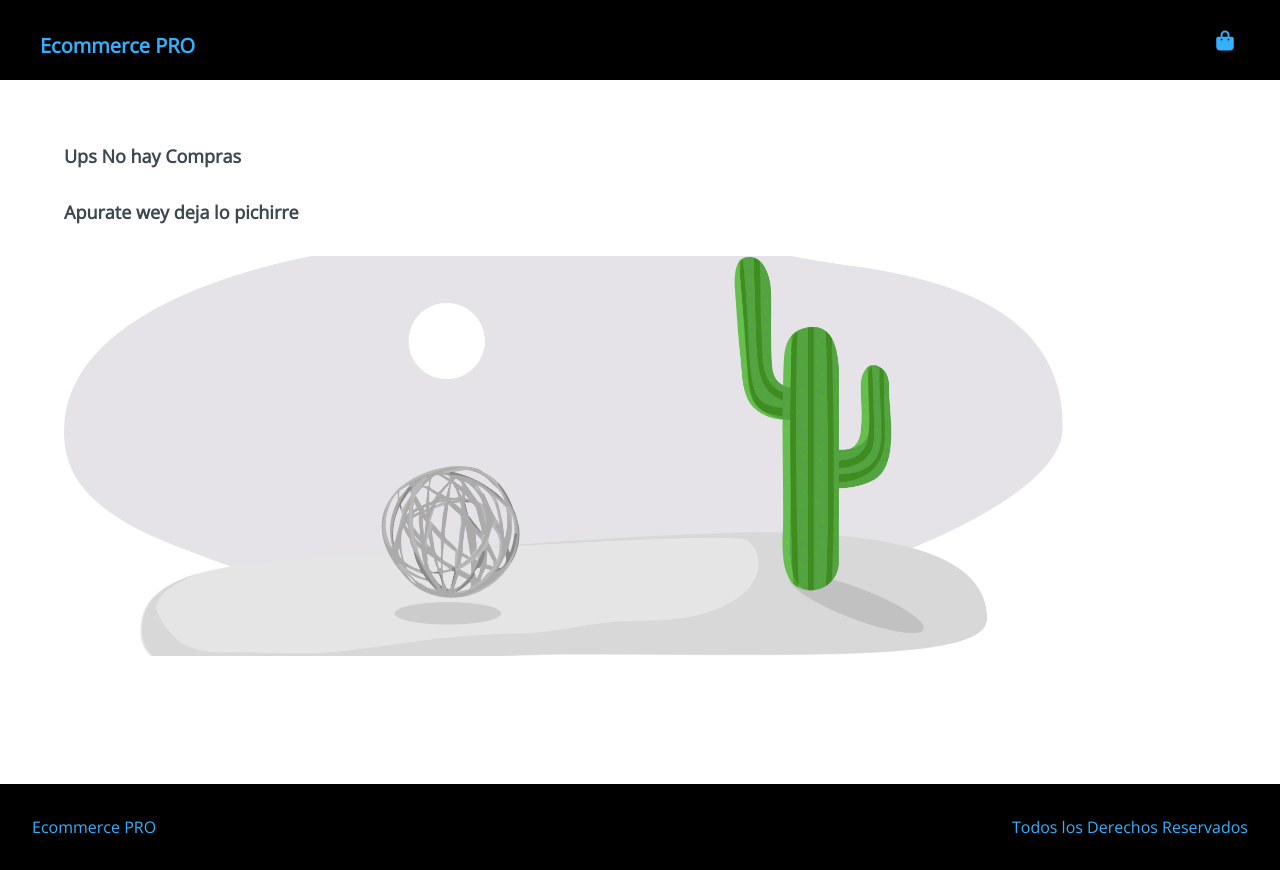
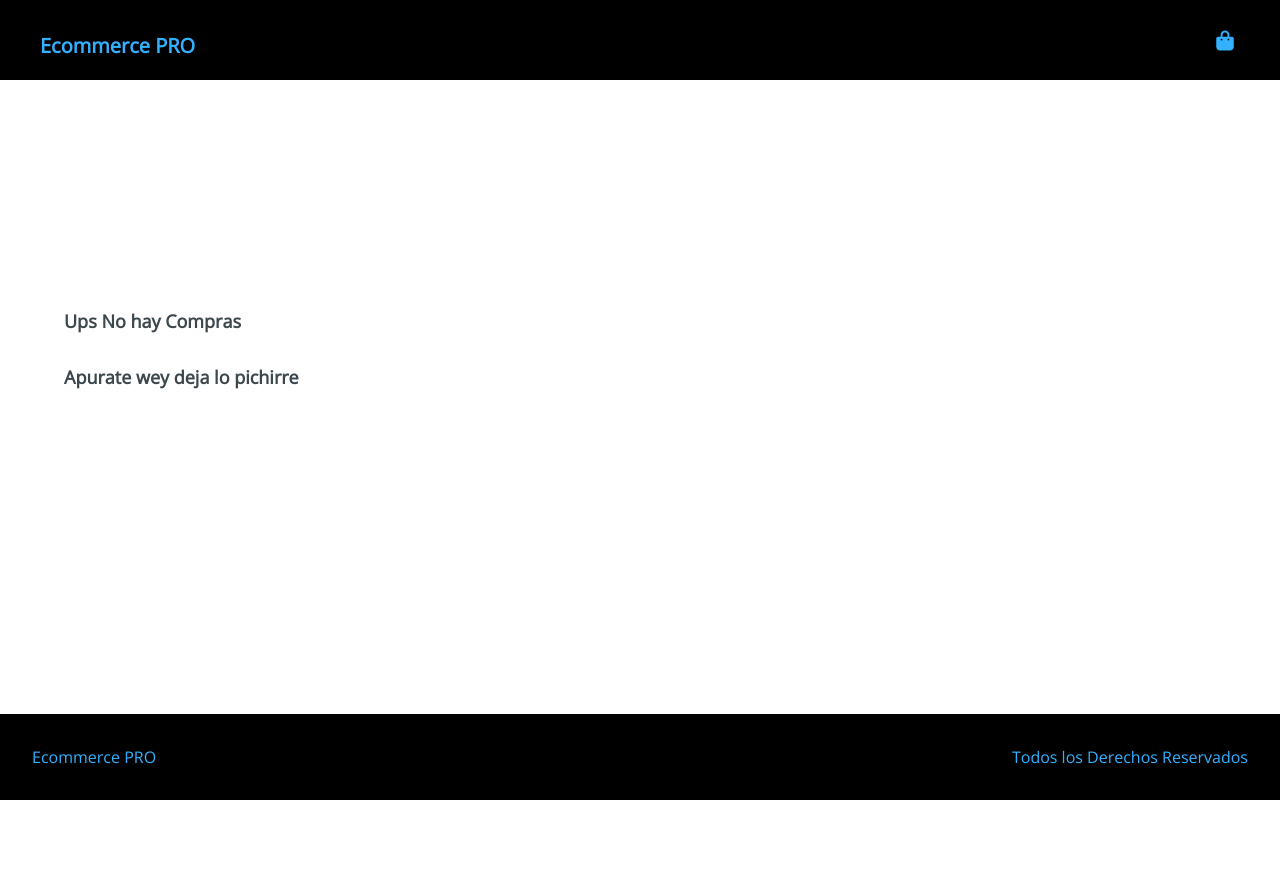
Before and after one commit to javier545dev/ecommerce, a React app: page /checkout in a window 1280 px wide. After the commit the page ends 800 px from the top, so only its background shows below. Built offline with nearby package versions, Linux system fonts and the light colour scheme.

Commit message:
[del] lottie conflicts

```diff
--- a/package.json
+++ b/package.json
@@ -26,7 +26,6 @@
     "axios": "^0.26.1",
     "react": "^17.0.0",
     "react-dom": "^17.0.0",
-    "react-lottie": "^1.2.3",
     "react-paypal-button-v2": "^2.6.3",
     "react-router-dom": "^5.2.0"
   },
--- a/src/containers/Checkout.jsx
+++ b/src/containers/Checkout.jsx
@@ -1,7 +1,6 @@
 import React, { useContext } from 'react'
 import { Link } from 'react-router-dom'
 import AppContext from '../context/AppContext'
-import AnimationLottie from './Lottie'
 import '../styles/components/Checkout.css'
 
 const Checkout = () => {
@@ -29,7 +28,6 @@ const Checkout = () => {
             <div className={{ TextAlign: 'center' }}>
               <h3>Ups No hay Compras</h3>
               <h3>Apurate wey deja lo pichirre</h3>
-              <AnimationLottie />
             </div>
           )}
         </div>
--- a/src/containers/Lottie.jsx
+++ /dev/null
@@ -1,21 +0,0 @@
-import React from 'react'
-import Lottie from 'react-lottie'
-import animationData from '../hooks/lottie.json'
-
-const AnimationLottie = () => {
-  const defaultOptions = {
-    loop: true,
-    autoplay: true,
-    animationData: animationData,
-    rendererSettings: {
-      preserveAspectRatio: 'xMidYMid slice'
-    }
-  }
-
-  return (
-    <div>
-      <Lottie options={defaultOptions} height={400} width={1000} />
-    </div>
-  )
-}
-export default AnimationLottie
```
Also changed, not shown: 1 other file (tests, documents, lock files or other folders).
